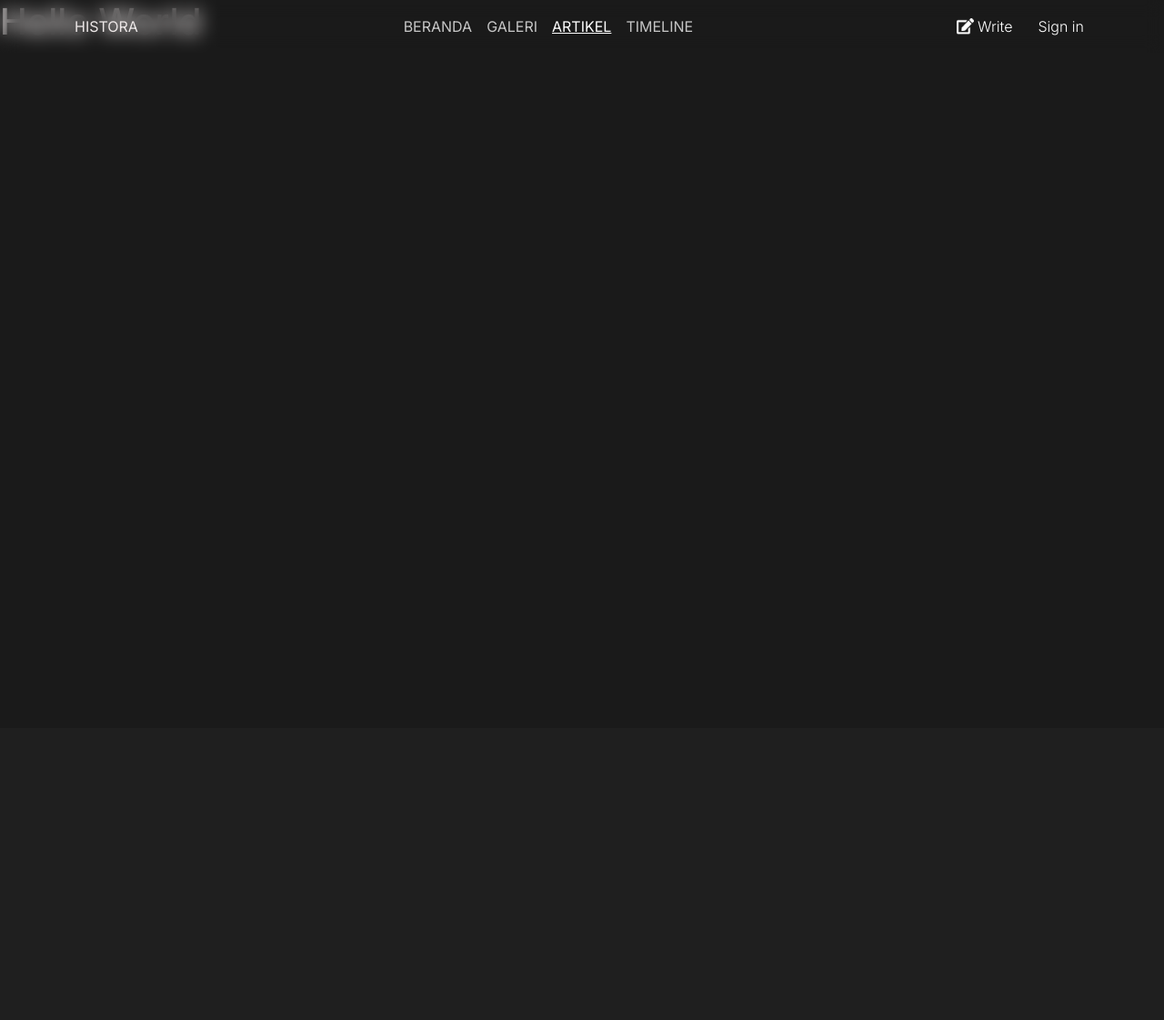
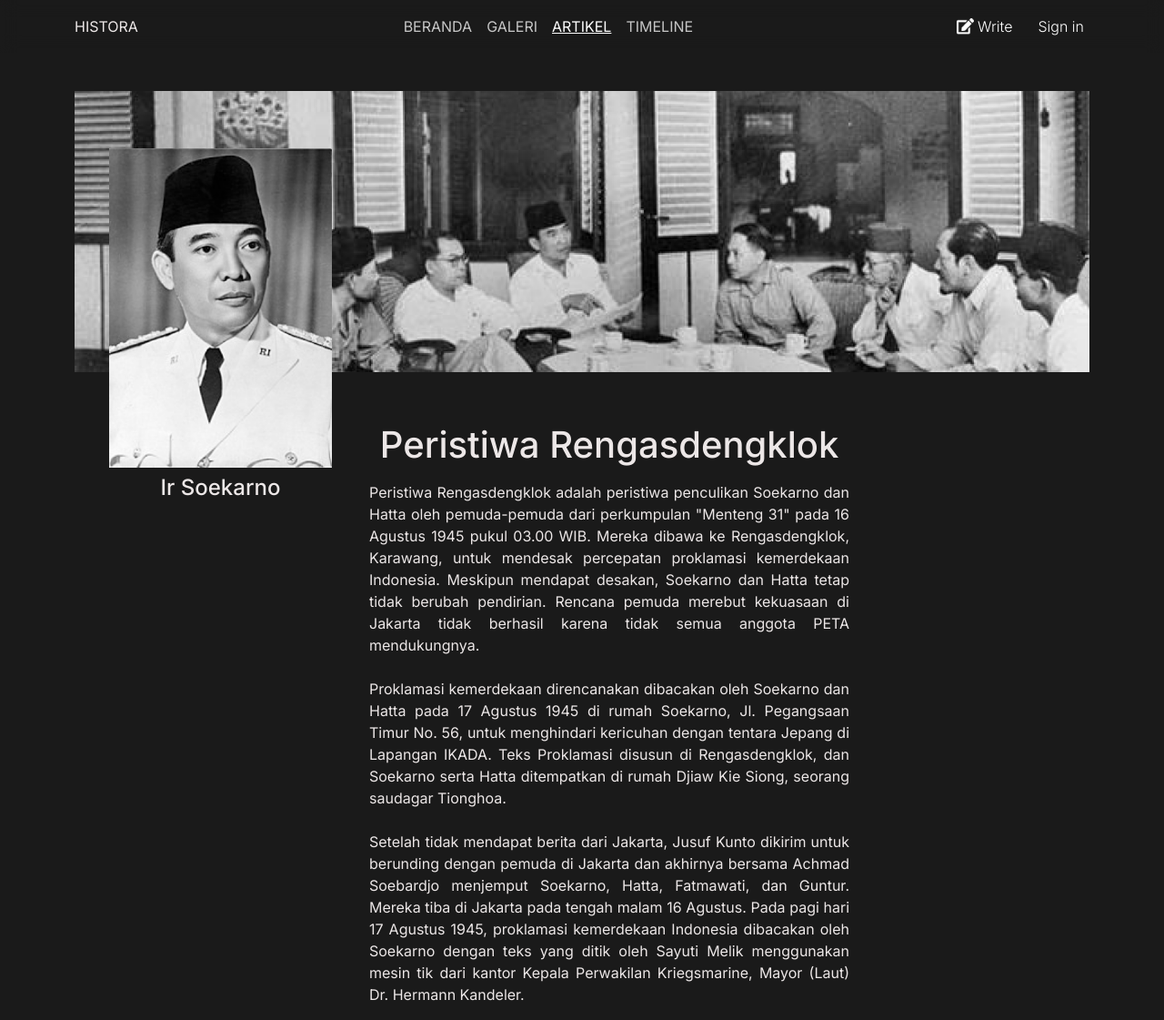
Before and after one commit to DavaGhifary/Tim-Histora, a PHP site: page /pages/artikelClick.html in a window 1280 px wide. Shown: the whole page at 91% size. Before the commit the page ends 47 px from the top, so only its background shows below. Run offline with PHP 8.4, Linux system fonts and the light colour scheme.

Commit message:
feat: add page article (click)

```diff
--- a/IT CLUB-HISTORA/assets/css/artikel.css
+++ b/IT CLUB-HISTORA/assets/css/artikel.css
@@ -39,3 +39,9 @@ body {
 .opacity {
     opacity: .80;
 }
+
+/* artikel(click) */
+.profil{
+    bottom: -150px;
+    left: 50px;
+}
--- a/IT CLUB-HISTORA/pages/artikelClick.html
+++ b/IT CLUB-HISTORA/pages/artikelClick.html
@@ -54,8 +54,53 @@
       </nav>
     <!-- Navbar End -->
 
+    <!-- Main Content Start -->
 
-    <h1>Hello World</h1>
+    <div class="position-relative container image margin-bottom-navbar">
+      <img src="../assets/img/img-artikel/rengasdengklok1.png" class="img-fluid" alt="" width="1300">
+
+      <div class="row position-absolute profil">
+        <div class="col d-block">
+          <img src="../assets/img/img-artikel/soekarno(rengasdengklok).png" class="img-fluid" alt="" height="490" width="245">
+          <div class="mt-2 text-center">
+            <h4>Ir Soekarno</h4>
+          </div>
+        </div>
+      </div>
+
+      <div class="position-absolute mt-5 ms-5">
+        <div class="row justify-content-center">
+          <div class="col-6 text-justify">
+            <h1 class="text-center line-spacing">Peristiwa Rengasdengklok</h1>
+            <p>
+              Peristiwa Rengasdengklok adalah peristiwa penculikan Soekarno dan Hatta oleh pemuda-pemuda dari perkumpulan "Menteng 31" pada 16 Agustus 1945 pukul 03.00 WIB. Mereka dibawa ke Rengasdengklok, Karawang, untuk mendesak percepatan proklamasi kemerdekaan Indonesia. Meskipun mendapat desakan, Soekarno dan Hatta tetap tidak berubah pendirian. Rencana pemuda merebut kekuasaan di Jakarta tidak berhasil karena tidak semua anggota PETA mendukungnya.
+              <br><br>
+              Proklamasi kemerdekaan direncanakan dibacakan oleh Soekarno dan Hatta pada 17 Agustus 1945 di rumah Soekarno, Jl. Pegangsaan Timur No. 56, untuk menghindari kericuhan dengan tentara Jepang di Lapangan IKADA. Teks Proklamasi disusun di Rengasdengklok, dan Soekarno serta Hatta ditempatkan di rumah Djiaw Kie Siong, seorang saudagar Tionghoa.
+              <br><br>
+              Setelah tidak mendapat berita dari Jakarta, Jusuf Kunto dikirim untuk berunding dengan pemuda di Jakarta dan akhirnya bersama Achmad Soebardjo menjemput Soekarno, Hatta, Fatmawati, dan Guntur. Mereka tiba di Jakarta pada tengah malam 16 Agustus. Pada pagi hari 17 Agustus 1945, proklamasi kemerdekaan Indonesia dibacakan oleh Soekarno dengan teks yang ditik oleh Sayuti Melik menggunakan mesin tik dari kantor Kepala Perwakilan Kriegsmarine, Mayor (Laut) Dr. Hermann Kandeler.
+            </p>
+          </div>
+        </div>
+      </div>
+    </div>
+
+
+    <!-- <div class="position-relative container image margin-bottom-navbar">
+      <img src="../assets/img/img-artikel/rengasdengklok1.png" class="img-fluid" alt="" width="1300">
+      <div class="row row-cols-auto">
+        <div class="position-absolute profil col d-block">
+          <img src="../assets/img/img-artikel/soekarno(rengasdengklok).png" class="img-fluid" alt="" height="490" width="245">
+        <div class="mt-2 col">
+          <h4 class="text-center">Ir Soekarno</h4>
+        </div>
+      </div>
+      <div class="col text-center">
+        <h1>Peris</h1>
+      </div>
+    </div>
+    </div> -->
+
+    <!-- Main Content End -->
 
 
 
```
Also changed, not shown: IT CLUB-HISTORA/assets/img/img-artikel/rengasdengklok1.png (added), IT CLUB-HISTORA/assets/img/img-artikel/soekarno(rengasdengklok).png (added).
